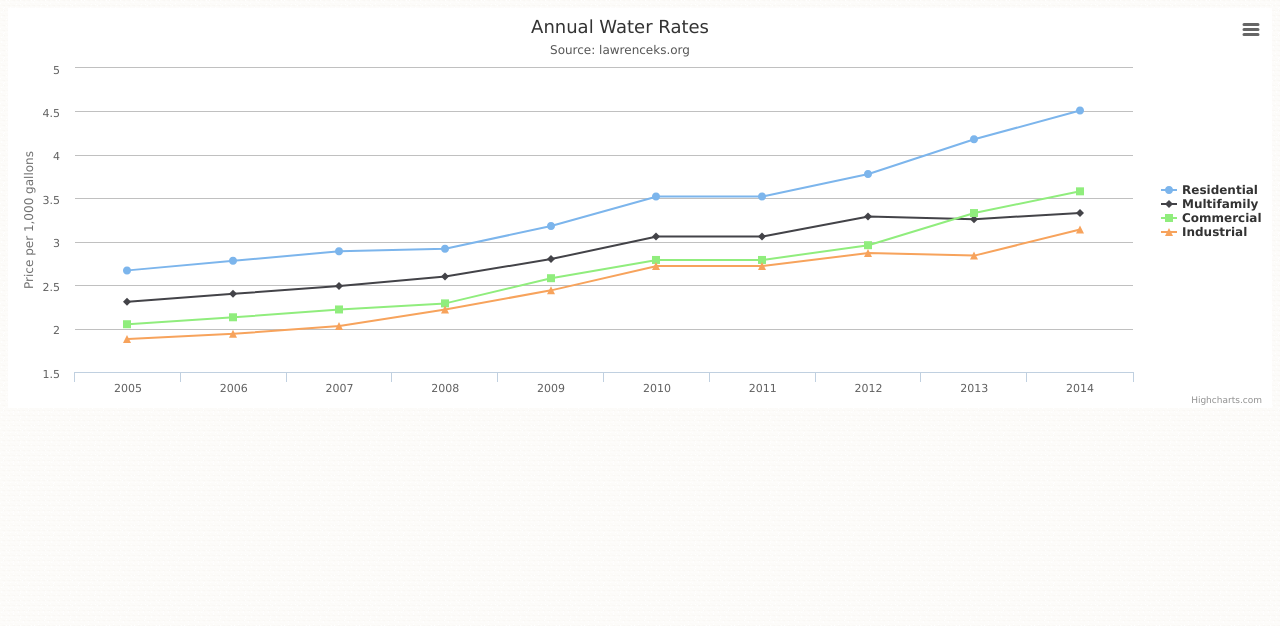
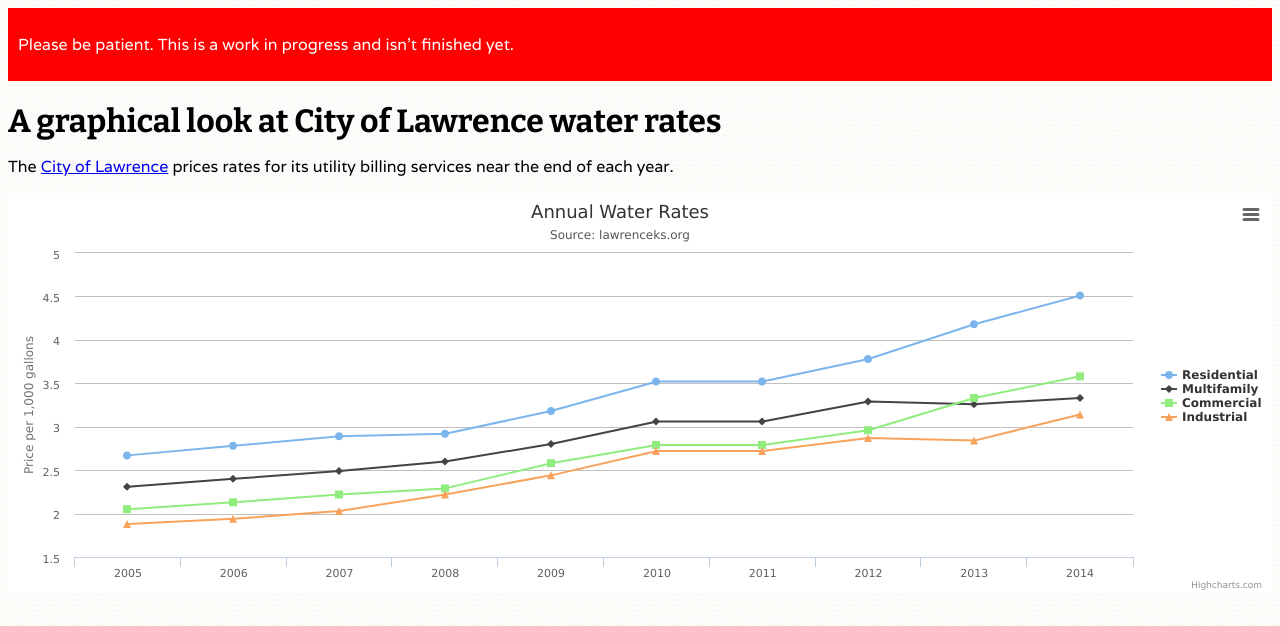
Before and after one commit to ericjgruber/water_rates, a plain HTML site: page index2.html in a window 1280 px wide. Drawn offline with nearby package versions, Linux system fonts and the light colour scheme.

Commit message:
Add warning bar to top of page

```diff
--- a/index2.html
+++ b/index2.html
@@ -13,6 +13,7 @@
             h1 { margin-bottom: 0; }
             h2 { margin-top: .25em; }
             p, ul, ol { font-family: 'Varela', serif; }
+            div.warning { display: block; background-color: red; color: white; padding: 10px; }
         </style>
 		<script type="text/javascript">
         $(function () {
@@ -66,10 +67,18 @@
 		</script>
 	</head>
 	<body>
-<script src="js/highcharts.js"></script>
-<script src="js/modules/exporting.js"></script>
+    <script src="js/highcharts.js"></script>
+    <script src="js/modules/exporting.js"></script>
+    <div class="warning">
+      <p>Please be patient. This is a work in progress and isn't finished yet.</p>
+    </div>
 
-<div id="container" style="min-width: 310px; height: 400px; margin: 0 auto"></div>
+    <h1>A graphical look at City of Lawrence water rates</h1>
+    <p>The <a href="http://www.lawrenceks.org" title="City of Lawrence website" target="_blank">City of Lawrence</a> prices rates for its utility billing services near the end of each year.</p>
+
+    <div id="container" style="min-width: 310px; height: 400px; margin: 0 auto">
+
+    </div>
 
 	</body>
 </html>
```
